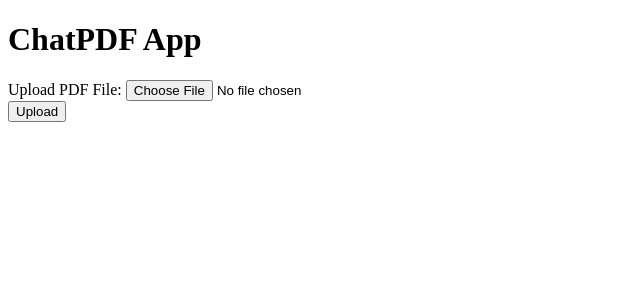
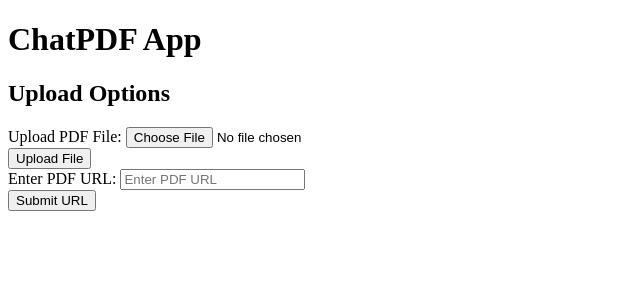
Before and after one commit to kaunghtut24/herokupdf, a Flask app: page / in a window 1280 px wide. Shown: the top 300 px of the page, without its empty margins (0-640 px from the left). Run offline with Flask 3, Linux system fonts and the light colour scheme.

Commit message:
replace: app.py index.html to configure in render

```diff
--- a/app.py
+++ b/app.py
@@ -4,6 +4,8 @@
 import logging
 from datetime import datetime
 from flask import Flask, render_template, request, redirect, url_for, flash
+import secrets
+import urllib.parse
 
 # Initialize chat_history as an empty dictionary
 chat_history = {}
@@ -12,6 +14,9 @@
 load_dotenv()
 
 app = Flask(__name__)
+
+# Generate a secure secret key
+app.secret_key = secrets.token_urlsafe(32)  # Generate a 32-byte URL-safe key
 
 # Set the logging level for your app
 app.logger.setLevel(logging.DEBUG)  # Change to a higher level in production
@@ -28,28 +33,59 @@
 # Function to add a PDF file via file upload and get the source ID
 def add_pdf_via_file(file_path):
     headers = {'x-api-key': api_key}
-    # Use 'with' statement for better resource management
-    with open(file_path, 'rb') as file:
-        files = {'file': ('file', file, 'application/octet-stream')}
+    files = {'file': ('file', open(file_path, 'rb'), 'application/octet-stream')}
 
-        # Declare source_id and initialize to None
-        source_id = None
+    # Declare source_id and initialize to None
+    source_id = None
 
-        try:
-            response = requests.post('https://api.chatpdf.com/v1/sources/add-file', headers=headers, files=files)
+    try:
+        response = requests.post('https://api.chatpdf.com/v1/sources/add-file', headers=headers, files=files)
 
-            if response.status_code == 200:
-                data = response.json()  # Store the entire response data
-                source_id = data.get('sourceId')  # Safely access 'sourceId'
-                return source_id, None  # Return None for success
-            else:
-                error_message = "Failed to upload PDF: {} ({})".format(response.status_code, response.text)
-                return None, error_message
-
-        except requests.exceptions.RequestException as e:
-            error_message = "Error uploading file: {}".format(str(e))
+        if response.status_code == 200:
+            data = response.json()  # Store the entire response data
+            source_id = data.get('sourceId')  # Update field name to 'sourceId'
+            return source_id, None  # Return None for success
+        else:
+            error_message = "Failed to upload PDF: {} ({})".format(response.status_code, response.text)
             return None, error_message
 
+    except requests.exceptions.RequestException as e:
+        error_message = "Error uploading file: {}".format(str(e))
+        return None, error_message
+
+# Function to add a PDF via URL and get the source ID
+def add_pdf_via_url(url):
+    # ... (URL validation - temporarily comment out to test) ...
+
+    headers = {
+        'x-api-key': api_key,
+        'Content-Type': 'application/json'
+    }
+    data = {'url': url}
+
+    print("Sending request with URL:", url)
+    print("Headers:", headers)
+    print("JSON data:", data)
+
+    try:
+        response = requests.post('https://api.chatpdf.com/v1/sources/add-url', headers=headers, json=data)
+        response.raise_for_status()  # Raise an exception for bad status codes
+
+        print("API Response:", response.json())  # Print the response
+
+        data = response.json()
+        source_id = data['sourceId']
+        return source_id, None
+
+    except requests.exceptions.RequestException as e:
+        error_message = f"Error uploading file: {str(e)}"
+        print("Error:", error_message)
+        return None, error_message
+
+    except KeyError:
+        error_message = "Invalid response from the API. Missing 'sourceId' key."
+        print("Error:", error_message)
+        return None, error_message
 
 # Function to send a chat message to a PDF file
 def send_chat_message(source_id, user_message):
@@ -112,6 +148,17 @@
     chat_history[source_id] = []
     return redirect(url_for('chat', source_id=source_id))
 
+@app.route('/upload_url', methods=['POST'])
+def upload_url():
+    url = request.form['url']
+    source_id, error_message = add_pdf_via_url(url)
+
+    if error_message:
+        flash(error_message, 'error')
+        return redirect(url_for('index'))
+
+    chat_history[source_id] = []
+    return redirect(url_for('chat', source_id=source_id))
 
 @app.route('/chat/<source_id>', methods=['GET', 'POST'])
 def chat(source_id):
@@ -131,6 +178,7 @@
     return render_template('chat.html', source_id=source_id, history=history)
 
 
-if __name__ == '__main__':
-    port = int(os.environ.get('PORT', 5000))  # Use PORT environment variable if it's set, otherwise default to 5000
-    app.run(host='0.0.0.0', port=port)
+if __name__ == "__main__":
+    port = 5555  # Your desired port
+    print(f"Starting Flask app on port {port}")
+    app.run(debug=True, port=5555)
--- a/templates/index.html
+++ b/templates/index.html
@@ -22,12 +22,22 @@
         {% endif %}
     {% endwith %}
 
+    <h2>Upload Options</h2>  <!-- Added heading for clarity -->
+
     <form action="/upload" method="post" enctype="multipart/form-data">
         <div>
             <label for="pdfFile">Upload PDF File:</label>
             <input type="file" name="file" id="pdfFile" accept=".pdf" required>
         </div>
-        <button type="submit">Upload</button>
+        <button type="submit">Upload File</button>  <!-- Changed button text for clarity -->
+    </form>
+
+    <form action="/upload_url" method="post">
+        <div>
+            <label for="pdfUrl">Enter PDF URL:</label>
+            <input type="text" name="url" id="pdfUrl" placeholder="Enter PDF URL" required>
+        </div>
+        <button type="submit">Submit URL</button>
     </form>
 </body>
 </html>
```
